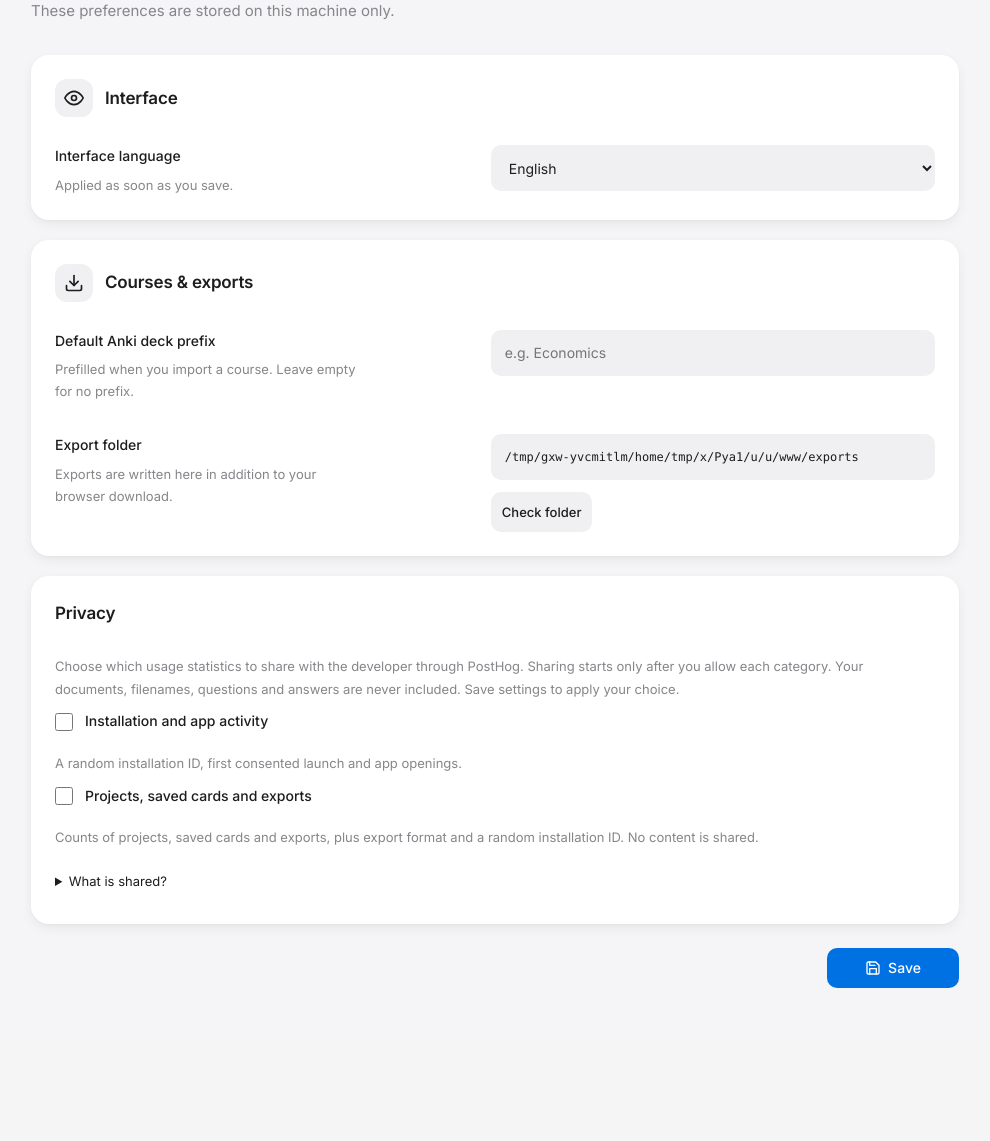
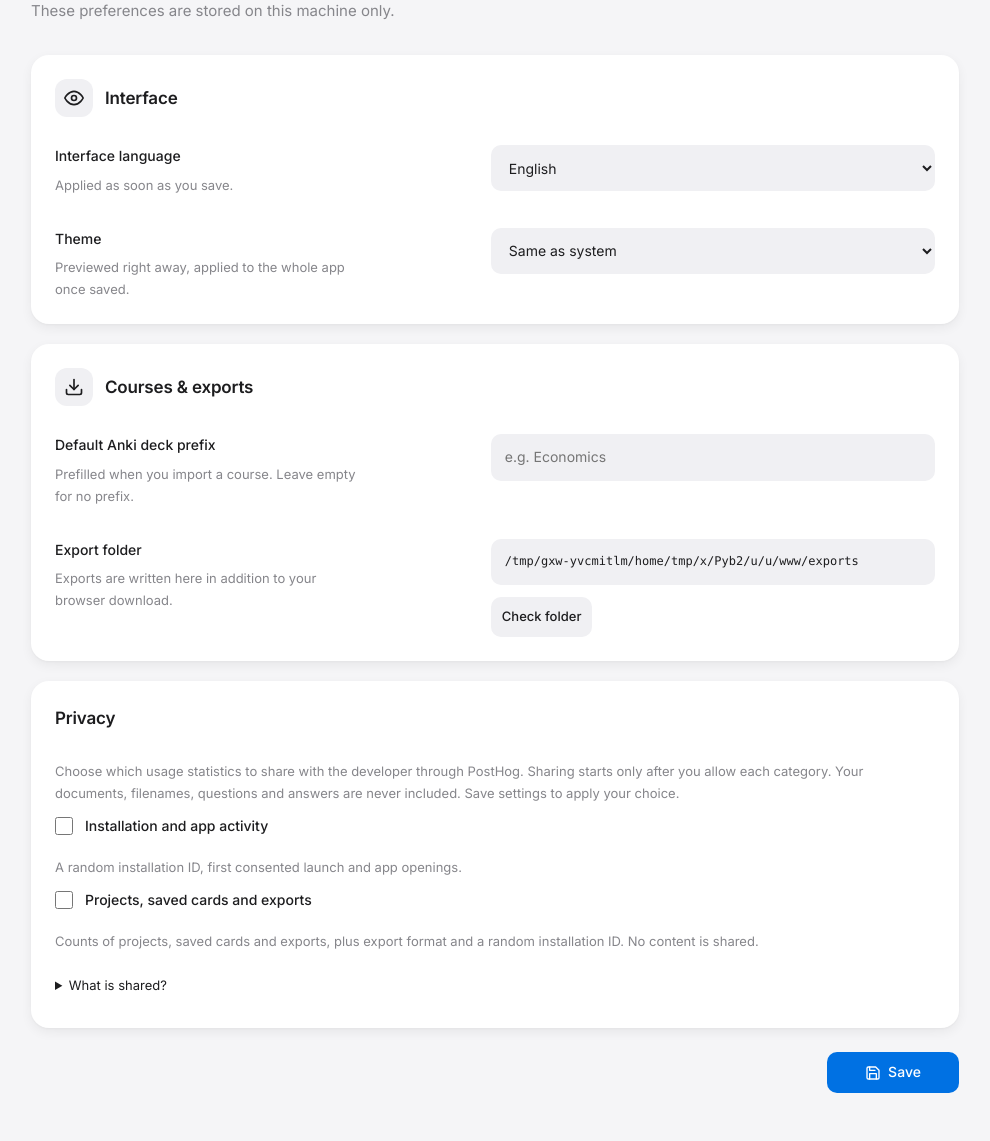
Before and after one commit to leoprosy/Anki-Gen, a Flask app: page /settings in a window 1280 px wide. Shown: the part 158-1299 px from the top of the page, without its empty margins (145-1135 px from the left). Before the commit the page ends 1146 px from the top, so only its background shows below. Run offline with Flask 3, Linux system fonts and the light colour scheme; data that the repository does not hold is empty.

Commit message:
feat(settings): let the user pick a light, dark or system theme
- New "theme" preference (system | light | dark, default system),
  validated like the other keys, with tests.
- <html data-theme> forces the palette; dark tokens now apply when the
  system is dark unless light is forced, or when dark is forced.
  Native controls follow through color-scheme.
- Settings > Interface: a Theme select, previewed instantly and saved
  with the rest of the form.

Co-Authored-By: Claude Opus 5.5 <noreply@anthropic.com>
Claude-Session: https://claude.ai/code/session_01Vjyr7cN9Q3US4mYUoZPiKm

```diff
--- a/locales/en.json
+++ b/locales/en.json
@@ -137,6 +137,11 @@
   "settings.language_label": "Interface language",
   "settings.save": "Save",
   "settings.subtitle": "These preferences are stored on this machine only.",
+  "settings.theme_label": "Theme",
+  "settings.theme_help": "Previewed right away, applied to the whole app once saved.",
+  "settings.theme_system": "Same as system",
+  "settings.theme_light": "Light",
+  "settings.theme_dark": "Dark",
   "settings.title": "Settings",
   "update.asset_missing": "app.zip was not found in the GitHub release.",
   "update.button": "Update",
--- a/locales/fr.json
+++ b/locales/fr.json
@@ -137,6 +137,11 @@
   "settings.language_label": "Langue de l'interface",
   "settings.save": "Enregistrer",
   "settings.subtitle": "Ces préférences sont enregistrées sur cette machine uniquement.",
+  "settings.theme_label": "Thème",
+  "settings.theme_help": "Aperçu immédiat, appliqué à toute l'app dès l'enregistrement.",
+  "settings.theme_system": "Comme le système",
+  "settings.theme_light": "Clair",
+  "settings.theme_dark": "Sombre",
   "settings.title": "Paramètres",
   "update.asset_missing": "Asset app.zip introuvable dans le release GitHub.",
   "update.button": "Mettre à jour",
--- a/settings.py
+++ b/settings.py
@@ -18,6 +18,8 @@ from pathlib import Path
 import paths
 
 LANGUAGES = ("en", "fr")
+# "system" suit le réglage clair/sombre du système d'exploitation.
+THEMES = ("system", "light", "dark")
 
 # Global de module, et non constante figée à l'import : les tests le redirigent
 # vers un dossier jetable pour ne jamais écrire dans %APPDATA%.
@@ -33,6 +35,7 @@ def default_download_dir():
 def defaults():
     return {
         "language": "en",
+        "theme": "system",
         "download_dir": default_download_dir(),
         "deck_prefix": "",
         "analytics_enabled": False,
@@ -65,6 +68,10 @@ def _clean(raw):
     language = raw.get("language")
     if isinstance(language, str) and language in LANGUAGES:
         out["language"] = language
+
+    theme = raw.get("theme")
+    if isinstance(theme, str) and theme in THEMES:
+        out["theme"] = theme
 
     deck_prefix = raw.get("deck_prefix")
     if isinstance(deck_prefix, str):
--- a/templates/base.html
+++ b/templates/base.html
@@ -1,5 +1,5 @@
 <!doctype html>
-<html lang="{{ lang }}">
+<html lang="{{ lang }}"{% if prefs.theme != 'system' %} data-theme="{{ prefs.theme }}"{% endif %}>
 
 <head>
   <meta charset="utf-8">
--- a/templates/settings.html
+++ b/templates/settings.html
@@ -22,6 +22,17 @@
       <select id="set-language" aria-describedby="language-help">
         {% for entry in languages %}
         <option value="{{ entry.code }}" {% if entry.code == prefs.language %}selected{% endif %}>{{ entry.label }}</option>
+        {% endfor %}
+      </select>
+    </div>
+    <div class="settings-row">
+      <div class="settings-description">
+        <label for="set-theme">{{ t('settings.theme_label') }}</label>
+        <p id="theme-help">{{ t('settings.theme_help') }}</p>
+      </div>
+      <select id="set-theme" aria-describedby="theme-help">
+        {% for value in ('system', 'light', 'dark') %}
+        <option value="{{ value }}" {% if value == prefs.theme %}selected{% endif %}>{{ t('settings.theme_' ~ value) }}</option>
         {% endfor %}
       </select>
     </div>
@@ -120,6 +131,13 @@
       }
     });
 
+    // Aperçu immédiat du thème ; il n'est enregistré qu'avec le reste du formulaire.
+    document.getElementById('set-theme').addEventListener('change', (event) => {
+      const theme = event.target.value;
+      if (theme === 'system') document.documentElement.removeAttribute('data-theme');
+      else document.documentElement.setAttribute('data-theme', theme);
+    });
+
     document.getElementById('set-download-dir').addEventListener('input', () => {
       folderStatus.textContent = '';
     });
@@ -131,6 +149,7 @@
       status.textContent = '';
       const payload = {
         language: document.getElementById('set-language').value,
+        theme: document.getElementById('set-theme').value,
         deck_prefix: document.getElementById('set-deck-prefix').value,
         download_dir: document.getElementById('set-download-dir').value,
       };
```
Also changed, not shown: static/style.css (+36 -1 lines), tests/test_settings.py (+20 -0 lines).
